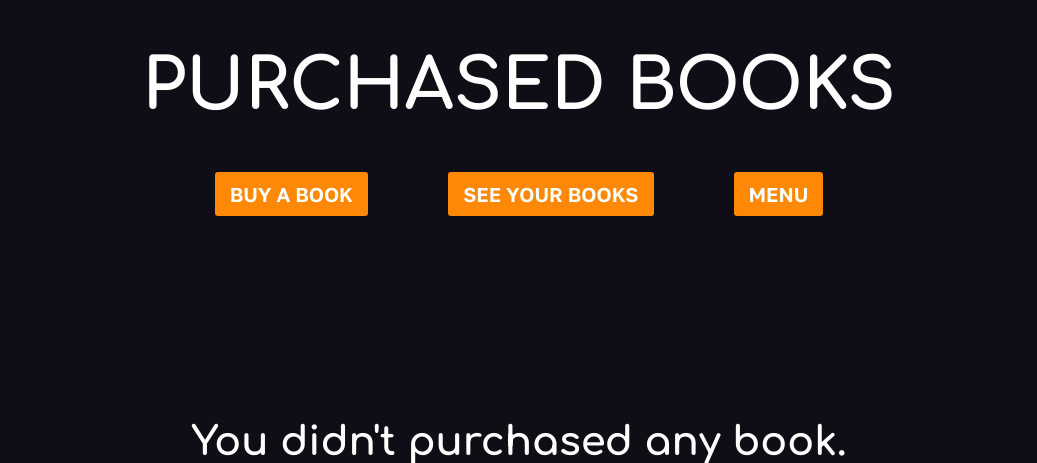
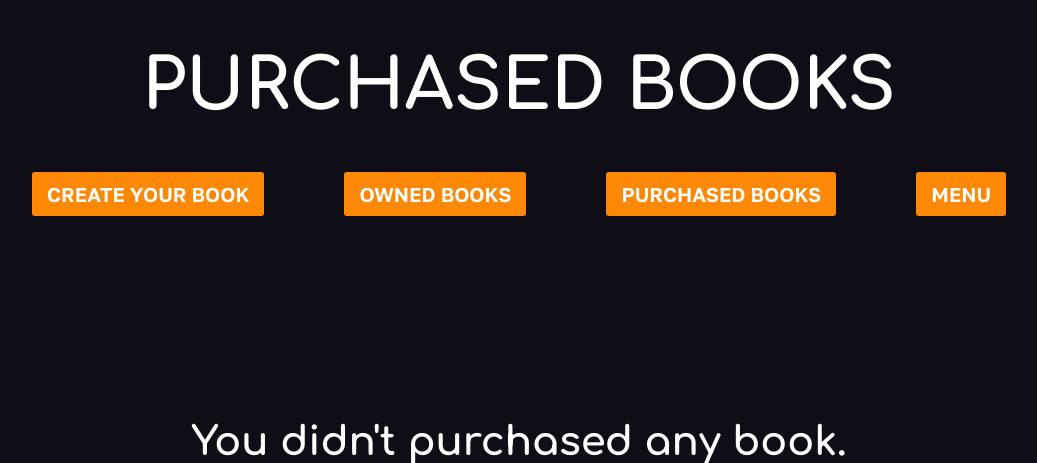
Before and after one commit to ForixM/LibraryBooks, a Django app: page /purchased/ in a window 1280 px wide. Shown: the top 463 px of the page, without its empty margins (121-1158 px from the left). Run offline with Django 4.2, Linux system fonts and the light colour scheme; the visitor is signed in with stand-in values (Sample User, id 1); data that the repository does not hold is empty.

Commit message:
uniformized action buttons for owned books, purchased books and shop pages

```diff
--- a/book/templates/book/books.html
+++ b/book/templates/book/books.html
@@ -27,16 +27,22 @@
         {% endif %}
     </section>
     <section class="actions">
-        {% if owned %}
-            <a href="{% url 'book:create' %}">CREATE YOUR BOOK</a>
-            <a href="{% url 'book:shop' %}">BUY A BOOK</a>
-            <a href="{% url 'book:purchasedBooks' %}">SEE PURCHASED BOOKS</a>
-        {% else %}
-            <a href="{% url 'book:shop' %}">BUY A BOOK</a>
-            <a href="{% url 'book:ownedBooks' %}">SEE YOUR BOOKS</a>
-        {% endif %}
+        <a href="{% url 'book:create' %}">CREATE YOUR BOOK</a>
+        <a href="{% url 'book:ownedBooks' %}">OWNED BOOKS</a>
+        <a href="{% url 'book:purchasedBooks' %}">PURCHASED BOOKS</a>
         <a href="{% url 'book:index' %}">MENU</a>
     </section>
+{#    <section class="actions">#}
+{#        {% if owned %}#}
+{#            <a href="{% url 'book:create' %}">CREATE YOUR BOOK</a>#}
+{#            <a href="{% url 'book:shop' %}">BUY A BOOK</a>#}
+{#            <a href="{% url 'book:purchasedBooks' %}">SEE PURCHASED BOOKS</a>#}
+{#        {% else %}#}
+{#            <a href="{% url 'book:shop' %}">BUY A BOOK</a>#}
+{#            <a href="{% url 'book:ownedBooks' %}">SEE YOUR BOOKS</a>#}
+{#        {% endif %}#}
+{#        <a href="{% url 'book:index' %}">MENU</a>#}
+{#    </section>#}
     <section class="shop">
         {% if library %}
             {% for book in library %}
```
